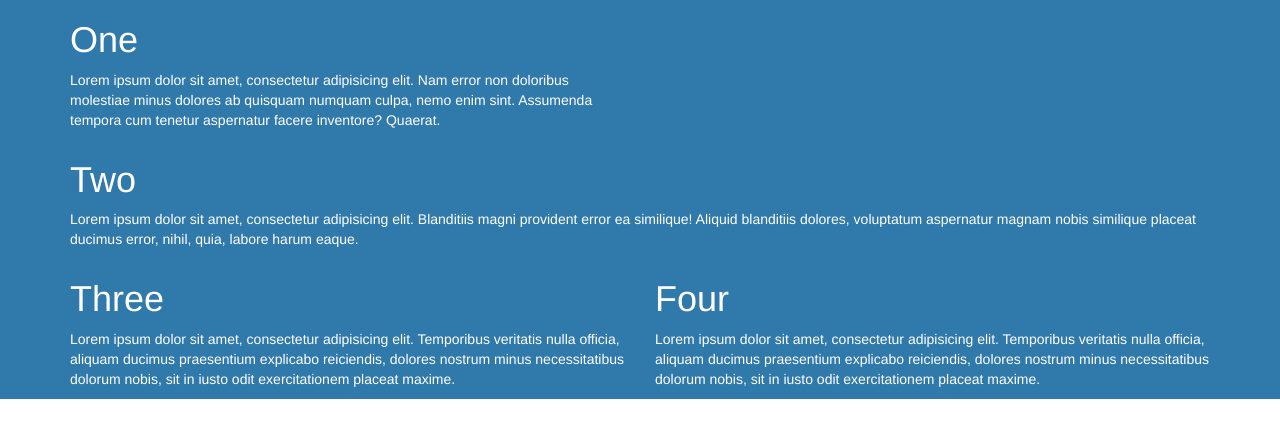
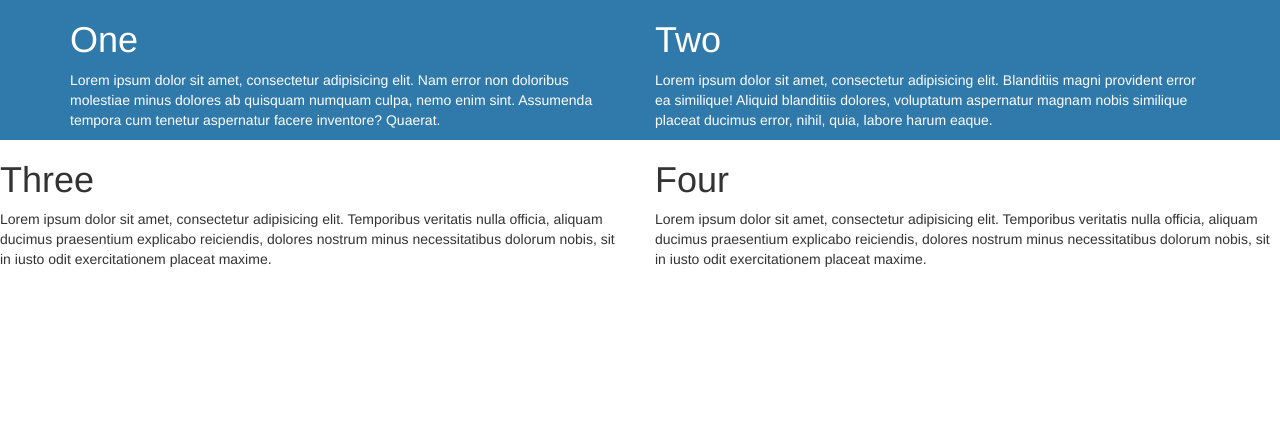
Before and after one commit to amy1031/day-3, a plain HTML site: page grid-tricks.html in a window 1280 px wide. Drawn offline with nearby package versions, Linux system fonts and the light colour scheme.

Commit message:
containers

```diff
--- a/grid-tricks.html
+++ b/grid-tricks.html
@@ -22,21 +22,24 @@
                         Quaerat.
                     </p>
                 </div>
-                <div class="col-xs-12">
+                <div class="col-xs-6">
                     <h1>Two</h1>
                     <p>Lorem ipsum dolor sit amet, consectetur adipisicing elit. Blanditiis magni provident error ea similique!
                         Aliquid blanditiis dolores, voluptatum aspernatur magnam nobis similique placeat ducimus error, nihil,
                         quia, labore harum eaque.</p>
                 </div>
             </div>
+        </div>
+    </div>
+    <div class="conatiner">
         <div class="row">
             <div class="col-xs-6">
                 <div class="card">
                     <div class="card-block">
-                            <h1>Three </h1>
-                            <p>Lorem ipsum dolor sit amet, consectetur adipisicing elit. Temporibus veritatis nulla officia,
-                                aliquam ducimus praesentium explicabo reiciendis, dolores nostrum minus necessitatibus dolorum
-                                nobis, sit in iusto odit exercitationem placeat maxime.</p>
+                        <h1>Three</h1>
+                        <p>Lorem ipsum dolor sit amet, consectetur adipisicing elit. Temporibus veritatis nulla officia, aliquam
+                            ducimus praesentium explicabo reiciendis, dolores nostrum minus necessitatibus dolorum nobis,
+                            sit in iusto odit exercitationem placeat maxime.</p>
                     </div>
                 </div>
             </div>
@@ -44,10 +47,9 @@
                 <div class="card">
                     <div class="card-block">
                         <h1>Four</h1>
-                            <p>Lorem ipsum dolor sit amet, consectetur adipisicing elit. Temporibus veritatis nulla officia,
-                                aliquam ducimus praesentium explicabo reiciendis, dolores nostrum minus necessitatibus dolorum
-                                nobis, sit in iusto odit exercitationem placeat maxime.</p>
-                        </div>
+                        <p>Lorem ipsum dolor sit amet, consectetur adipisicing elit. Temporibus veritatis nulla officia, aliquam
+                            ducimus praesentium explicabo reiciendis, dolores nostrum minus necessitatibus dolorum nobis,
+                            sit in iusto odit exercitationem placeat maxime.</p>
                     </div>
                 </div>
             </div>
```
Lines whose indentation alone changed are shown as unchanged.
